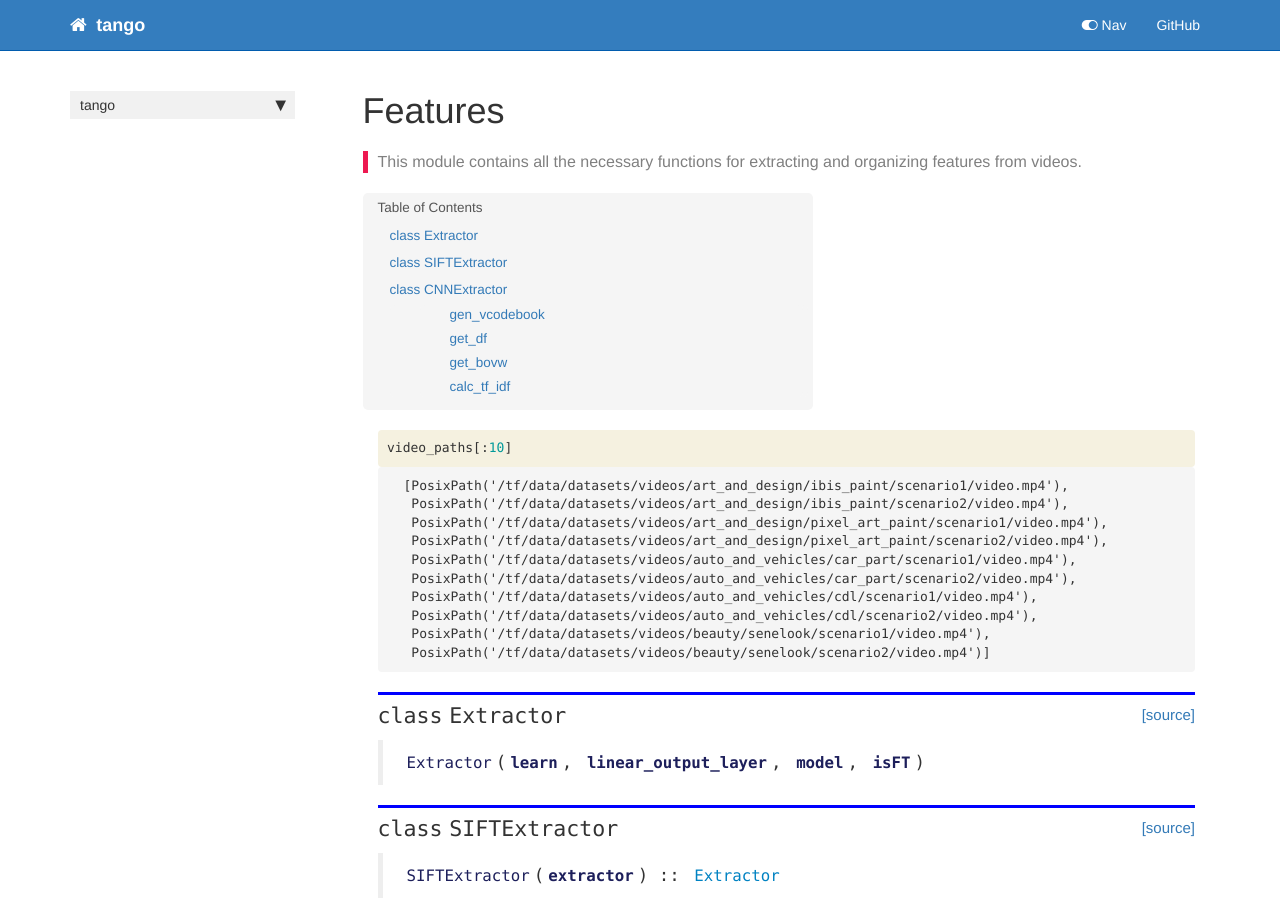
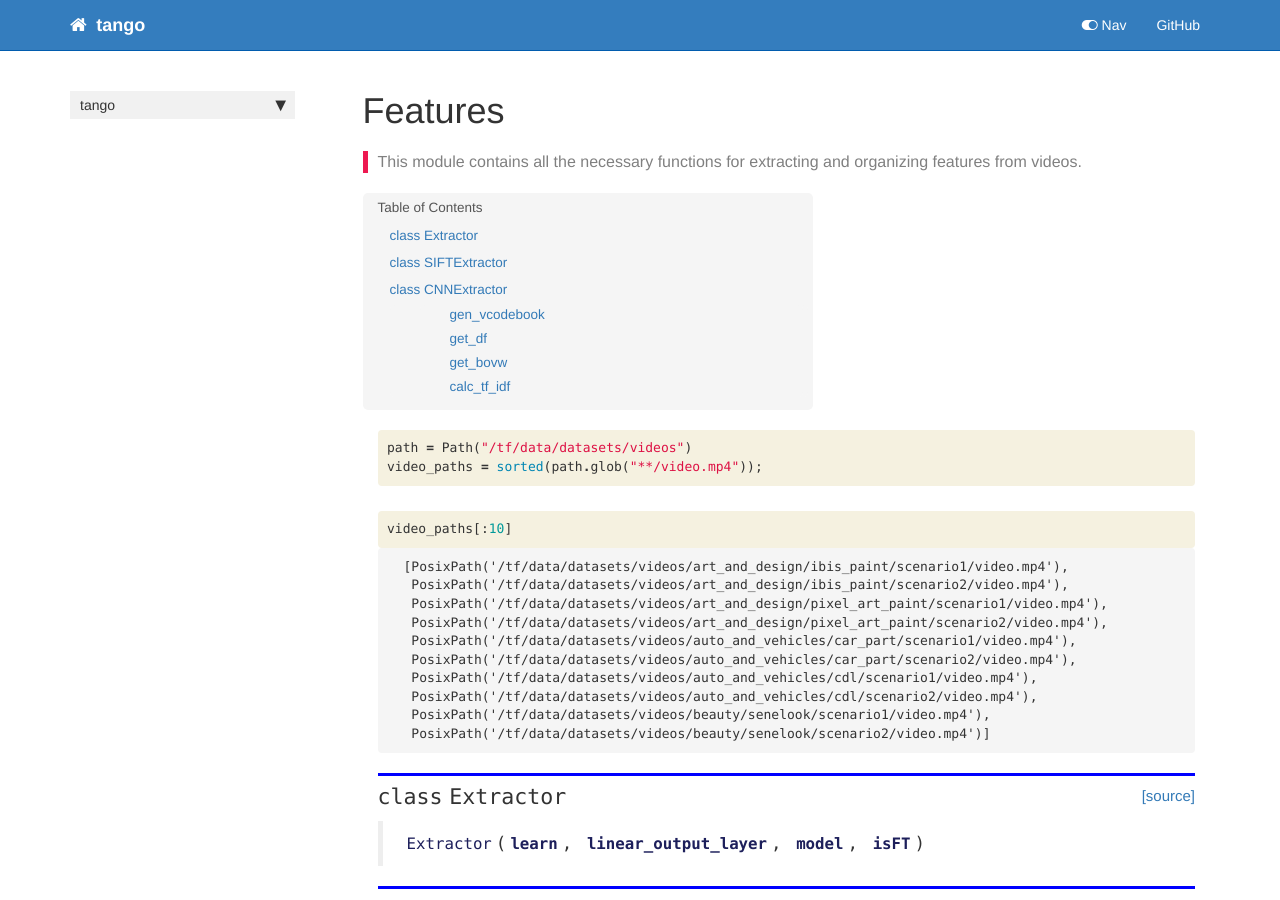
Before and after one commit to ncoop57/tango, a Jekyll site: the page built from docs/features.html, in a window 1280 px wide and 900 px high. Built offline with Jekyll 4.4.1, drawn with Linux system fonts in a browser that asks for light colours; nearby versions of some CDN libraries; comment, search, counter and statistics services are not loaded; some of the changed text lies outside the part shown.

Commit message:
Modifying docs

```diff
--- a/docs/features.html
+++ b/docs/features.html
@@ -23,6 +23,20 @@ summary: "This module contains all the necessary functions for extracting and or
 
 </div>
 <div class="cell border-box-sizing code_cell rendered">
+
+</div>
+<div class="cell border-box-sizing code_cell rendered">
+<div class="input">
+
+<div class="inner_cell">
+    <div class="input_area">
+<div class=" highlight hl-ipython3"><pre><span></span><span class="n">path</span> <span class="o">=</span> <span class="n">Path</span><span class="p">(</span><span class="s2">&quot;/tf/data/datasets/videos&quot;</span><span class="p">)</span>
+<span class="n">video_paths</span> <span class="o">=</span> <span class="nb">sorted</span><span class="p">(</span><span class="n">path</span><span class="o">.</span><span class="n">glob</span><span class="p">(</span><span class="s2">&quot;**/video.mp4&quot;</span><span class="p">));</span>
+</pre></div>
+
+    </div>
+</div>
+</div>
 
 </div>
 <div class="cell border-box-sizing code_cell rendered">
@@ -257,8 +271,6 @@ You can change vwords to increase the vocabulary of the codebook.</p>
 <div class=" highlight hl-ipython3"><pre><span></span><span class="n">labels</span> <span class="o">=</span> <span class="n">codebook</span><span class="o">.</span><span class="n">predict</span><span class="p">(</span><span class="n">features</span><span class="p">)</span>
 <span class="n">hist</span> <span class="o">=</span> <span class="n">np</span><span class="o">.</span><span class="n">histogram</span><span class="p">(</span><span class="n">labels</span><span class="p">,</span> <span class="n">bins</span> <span class="o">=</span> <span class="n">vwords</span><span class="p">)</span>
 <span class="n">plt</span><span class="o">.</span><span class="n">bar</span><span class="p">(</span><span class="nb">range</span><span class="p">(</span><span class="n">vwords</span><span class="p">),</span> <span class="n">hist</span><span class="p">[</span><span class="mi">0</span><span class="p">])</span>
-<span class="nb">print</span><span class="p">(</span><span class="n">labels</span><span class="p">)</span>
-<span class="nb">print</span><span class="p">(</span><span class="n">hist</span><span class="p">)</span>
 </pre></div>
 
     </div>
```
Also changed, not shown: 1 other file.
